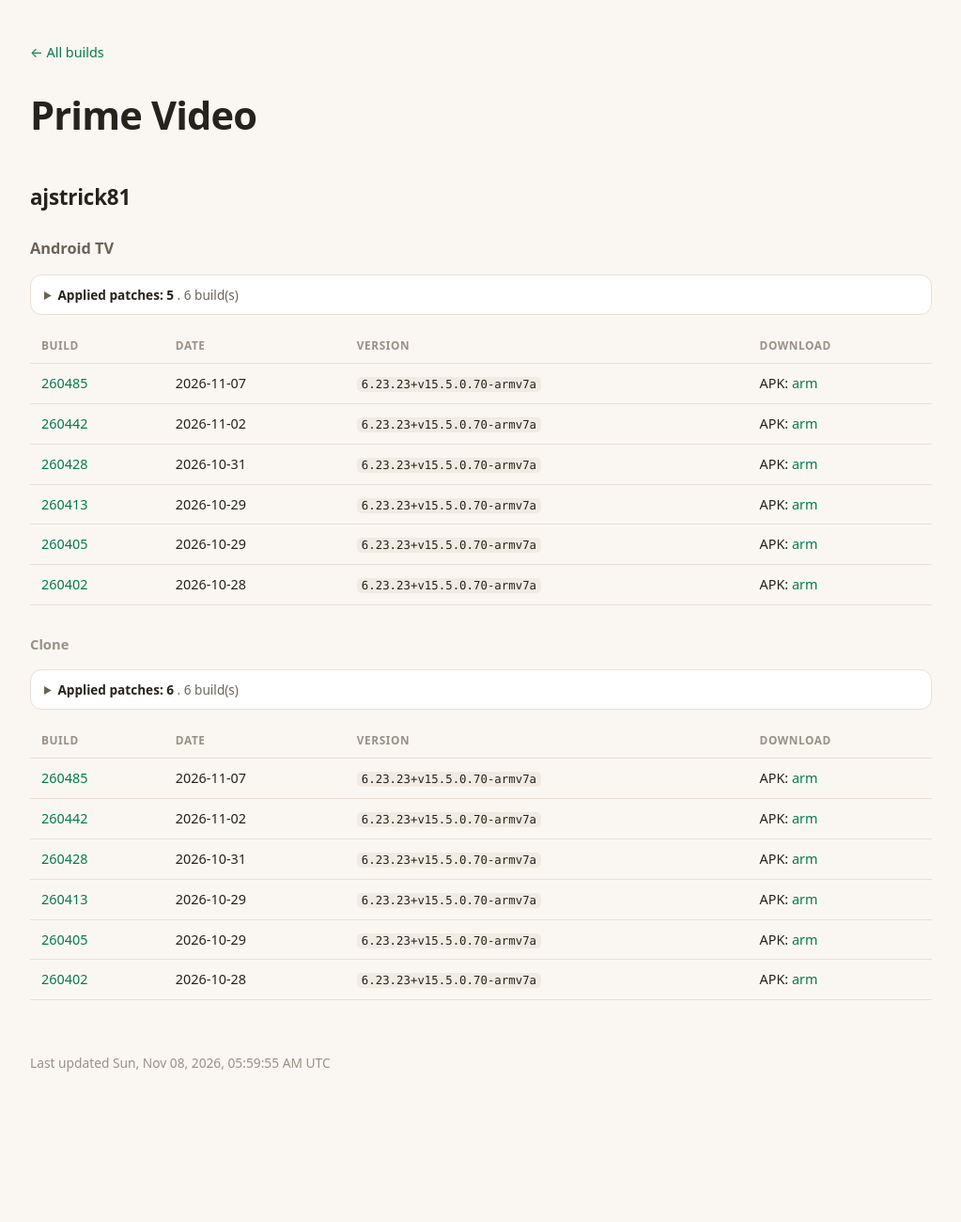
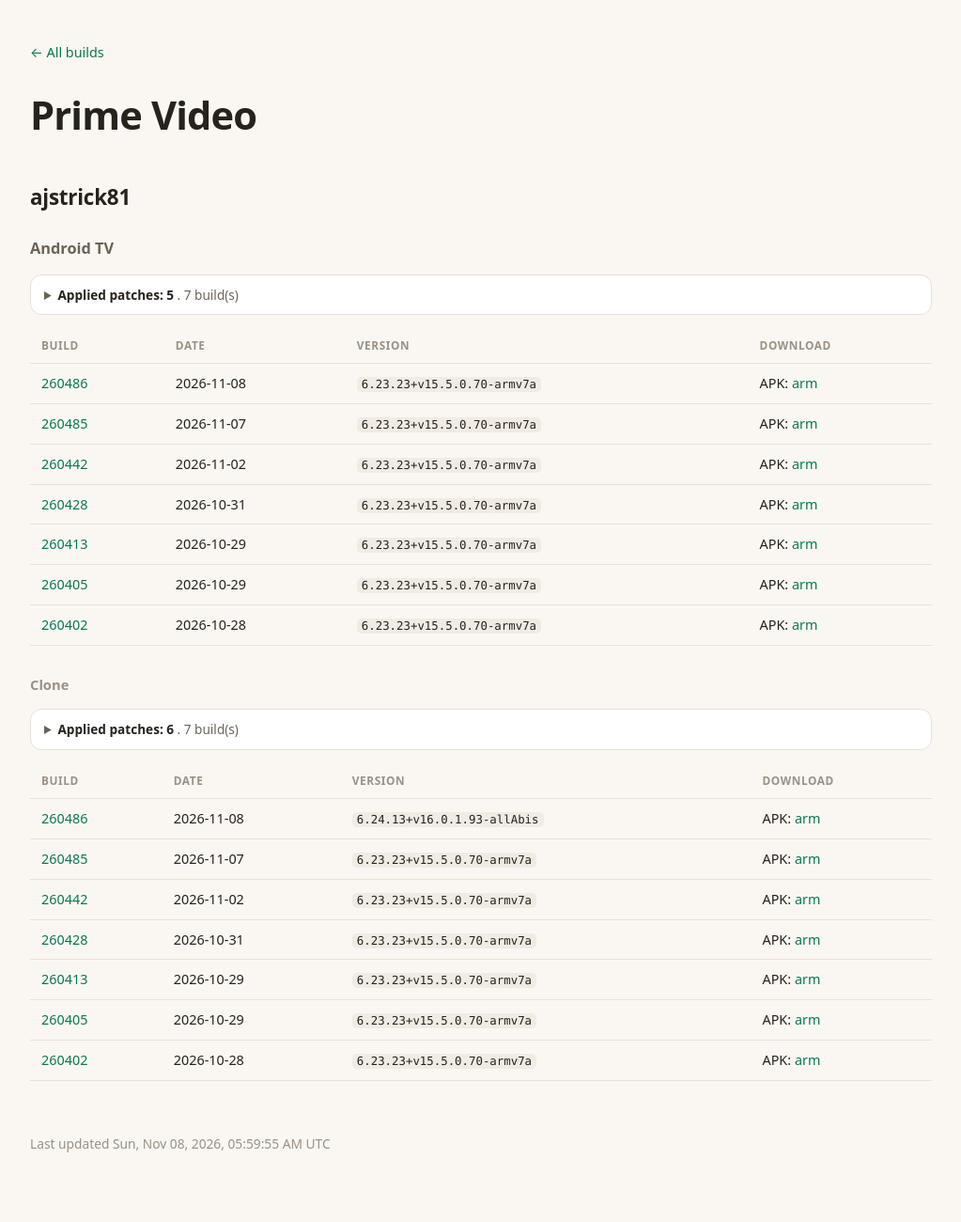
Before and after one commit to nullcpy/archive, a Jekyll site: the page built from apps/primevideo/index.md, in a window 1280 px wide. Shown: the whole page at 94% size, without its empty margins (128-1151 px from the left). Built offline with Jekyll 4.4.1, drawn with Linux system fonts in a browser that asks for light colours; before the commit the page ends 1214 px from its top, so only the background shows below that.

Commit message:
chore: rebuild the archive Pages surface [skip ci]

```diff
--- a/apps/primevideo/index.md
+++ b/apps/primevideo/index.md
@@ -8,7 +8,7 @@ title: Prime Video
 
 ### Android TV
 
-<details><summary><b>Applied patches: 5</b> . 6 build(s)</summary>
+<details><summary><b>Applied patches: 5</b> . 7 build(s)</summary>
 <ul>
 <li>Bundle native ad-strip hook</li>
 <li>Disable auto-updates</li>
@@ -20,6 +20,7 @@ title: Prime Video
 
 | Build | Date | Version | Download |
 |---|---|---|---|
+| [260486](https://github.com/nullcpy/archive/releases/tag/260486) | 2026-11-08 | `6.23.23+v15.5.0.70-armv7a` | APK: [arm](https://github.com/nullcpy/archive/releases/download/260486/prime-video-ajstrick81-android-tv-v6.23.23+v15.5.0.70-armv7a-arm-v7a.apk) |
 | [260485](https://github.com/nullcpy/archive/releases/tag/260485) | 2026-11-07 | `6.23.23+v15.5.0.70-armv7a` | APK: [arm](https://github.com/nullcpy/archive/releases/download/260485/prime-video-ajstrick81-android-tv-v6.23.23+v15.5.0.70-armv7a-arm-v7a.apk) |
 | [260442](https://github.com/nullcpy/archive/releases/tag/260442) | 2026-11-02 | `6.23.23+v15.5.0.70-armv7a` | APK: [arm](https://github.com/nullcpy/archive/releases/download/260442/prime-video-ajstrick81-android-tv-v6.23.23+v15.5.0.70-armv7a-arm-v7a.apk) |
 | [260428](https://github.com/nullcpy/archive/releases/tag/260428) | 2026-10-31 | `6.23.23+v15.5.0.70-armv7a` | APK: [arm](https://github.com/nullcpy/archive/releases/download/260428/prime-video-ajstrick81-android-tv-v6.23.23+v15.5.0.70-armv7a-arm-v7a.apk) |
@@ -29,7 +30,7 @@ title: Prime Video
 
 #### Clone
 
-<details><summary><b>Applied patches: 6</b> . 6 build(s)</summary>
+<details><summary><b>Applied patches: 6</b> . 7 build(s)</summary>
 <ul>
 <li>Bundle native ad-strip hook</li>
 <li>Clone Prime Video</li>
@@ -42,6 +43,7 @@ title: Prime Video
 
 | Build | Date | Version | Download |
 |---|---|---|---|
+| [260486](https://github.com/nullcpy/archive/releases/tag/260486) | 2026-11-08 | `6.24.13+v16.0.1.93-allAbis` | APK: [arm](https://github.com/nullcpy/archive/releases/download/260486/prime-video-ajstrick81-android-tv-clone-v6.24.13+v16.0.1.93-allAbis-arm-v7a.apk) |
 | [260485](https://github.com/nullcpy/archive/releases/tag/260485) | 2026-11-07 | `6.23.23+v15.5.0.70-armv7a` | APK: [arm](https://github.com/nullcpy/archive/releases/download/260485/prime-video-ajstrick81-android-tv-clone-v6.23.23+v15.5.0.70-armv7a-arm-v7a.apk) |
 | [260442](https://github.com/nullcpy/archive/releases/tag/260442) | 2026-11-02 | `6.23.23+v15.5.0.70-armv7a` | APK: [arm](https://github.com/nullcpy/archive/releases/download/260442/prime-video-ajstrick81-android-tv-clone-v6.23.23+v15.5.0.70-armv7a-arm-v7a.apk) |
 | [260428](https://github.com/nullcpy/archive/releases/tag/260428) | 2026-10-31 | `6.23.23+v15.5.0.70-armv7a` | APK: [arm](https://github.com/nullcpy/archive/releases/download/260428/prime-video-ajstrick81-android-tv-clone-v6.23.23+v15.5.0.70-armv7a-arm-v7a.apk) |
```
Also changed, not shown: index.md (+16 -16 lines).
